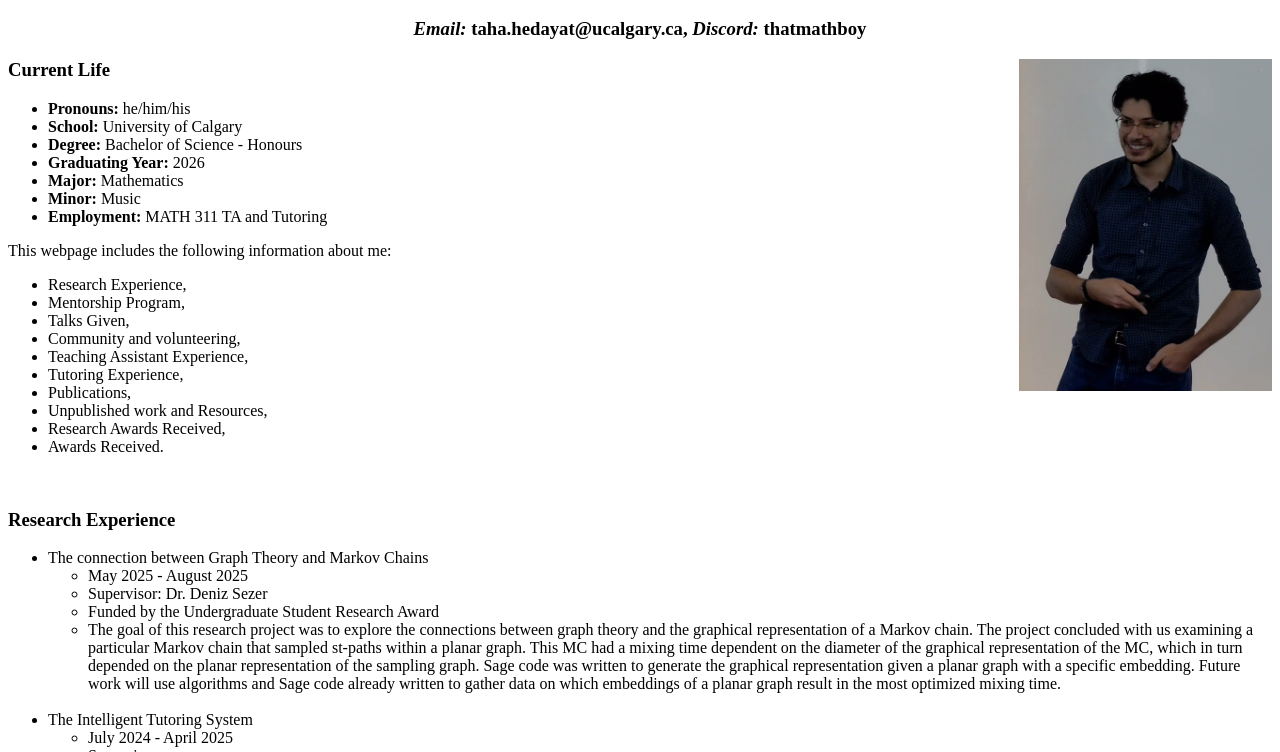
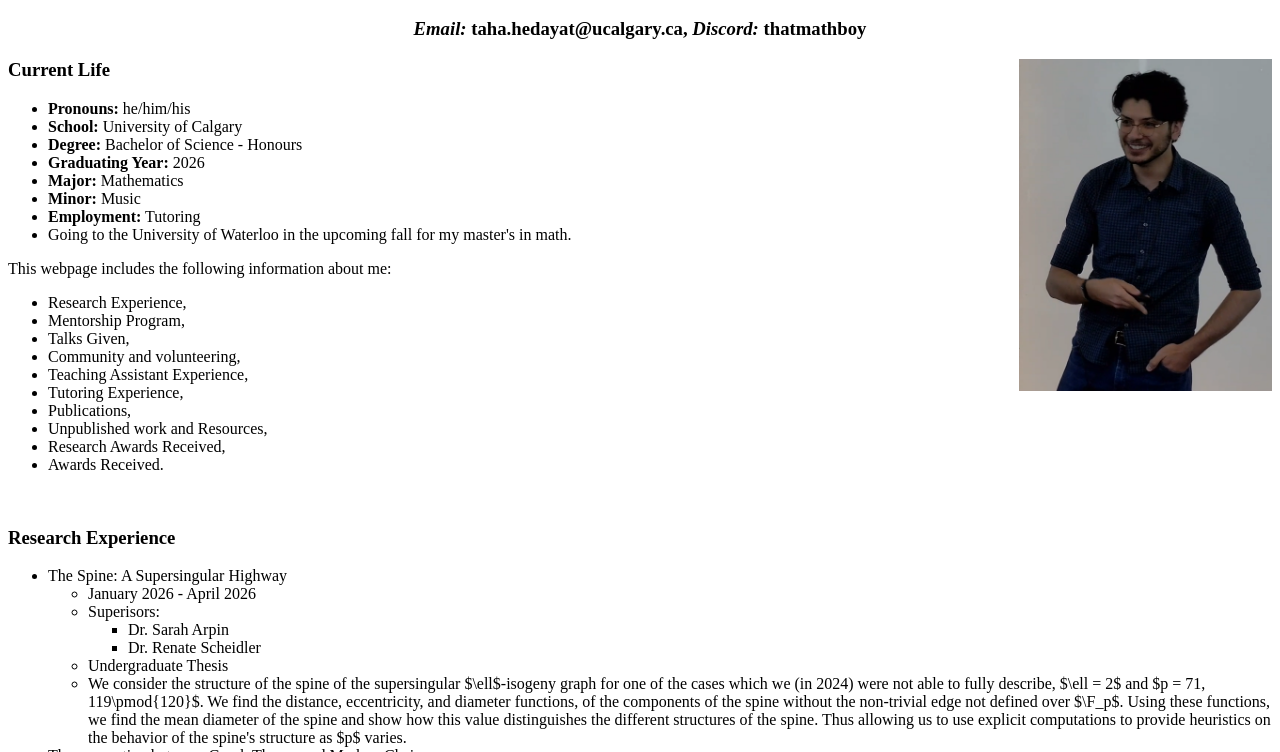
Before and after one commit to TahaHedayat/tahahedayat.github.io, a plain HTML site: page index.html in a window 1280 px wide. Shown: the part 48-800 px from the top of the page. Drawn offline with Linux system fonts and the light colour scheme.

Commit message:
Update index.html

```diff
--- a/index.html
+++ b/index.html
@@ -22,7 +22,8 @@
     <li> <b>Graduating Year:</b> 2026 </li>
     <li> <b>Major:</b> Mathematics </li>
     <li> <b>Minor:</b> Music </li>
-    <li> <b>Employment:</b> MATH 311 TA and Tutoring</li>
+    <li> <b>Employment:</b> Tutoring</li>
+    <li> Going to the University of Waterloo in the upcoming fall for my master's in math. </li>
   </ul>
 </body>
 
@@ -43,6 +44,17 @@ This webpage includes the following information about me:
 
 <h3> Research Experience </h3>
 <ul>
+  <li> The Spine: A Supersingular Highway</li>
+  <ul>
+    <li> January 2026 - April 2026 </li>
+    <li> Superisors:</li>
+    <ul>
+      <li> Dr. Sarah Arpin</li>
+      <li> Dr. Renate Scheidler</li>
+    </ul>
+    <li> Undergraduate Thesis </li>
+    <li> We consider the structure of the spine of the supersingular $\ell$-isogeny graph for one of the cases which we (in 2024) were not able to fully describe, $\ell = 2$ and $p = 71, 119\pmod{120}$. We find the distance, eccentricity, and diameter functions, of the components of the spine without the non-trivial edge not defined over $\F_p$. Using these functions, we find the mean diameter of the spine and show how this value distinguishes the different structures of the spine. Thus allowing us to use explicit computations to provide heuristics on the behavior of the spine's structure as $p$ varies. </li>
+  </ul>
   <li> The connection between Graph Theory and Markov Chains </li>
   <ul>
     <li> May 2025 - August 2025 </li>
@@ -278,8 +290,8 @@ This webpage includes the following information about me:
 <ul>
   <li> Fall 2025: MATH 311. </li>
   <ul>
-    <li> I am one of four Teaching Assistants assigned to this course. </li>
-    <li> I am tasked with leading the tutorial lectures during the semester and running the exams as they come up. </li>
+    <li> I was one of four Teaching Assistants assigned to this course. </li>
+    <li> I was tasked with leading the tutorial lectures during the semester and running the exams as they come up. </li>
     <li> Under the direction of Dr. Thi Dinh. </li>
   </ul>
   <br>
```
